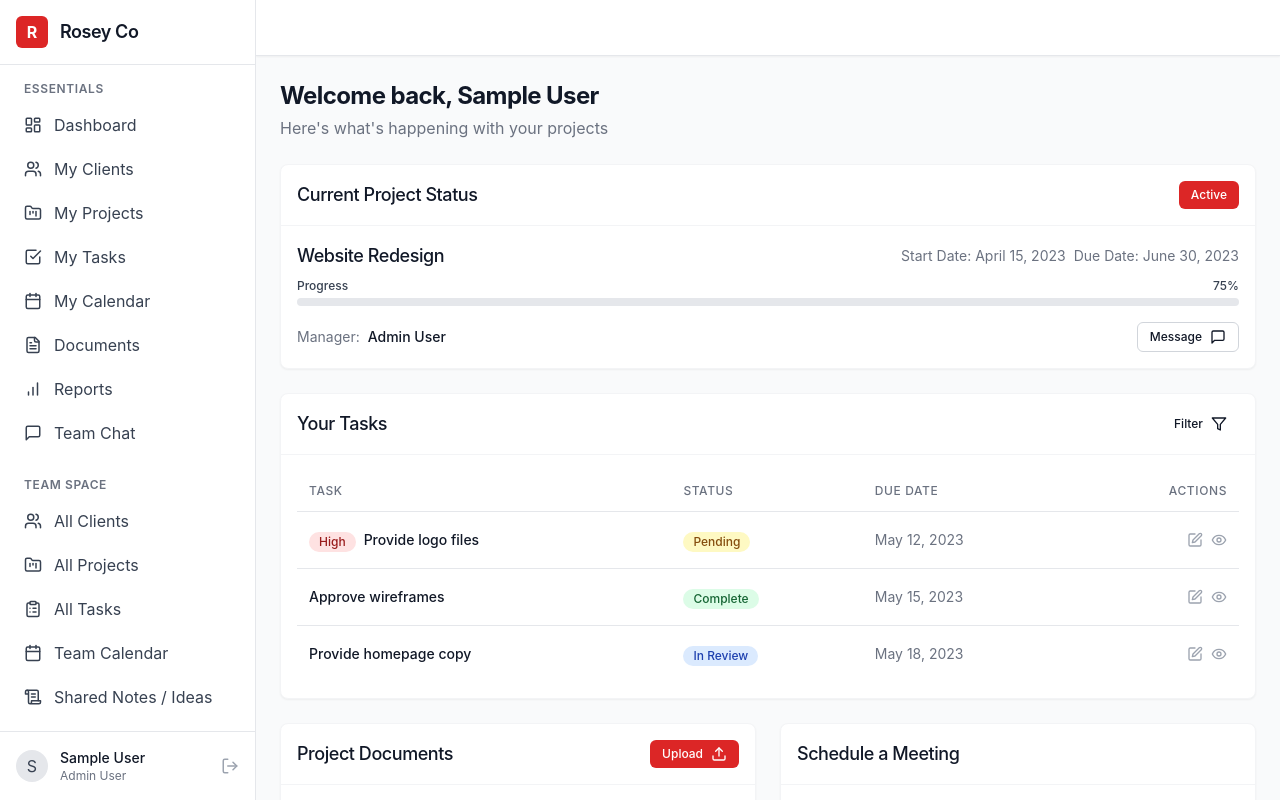
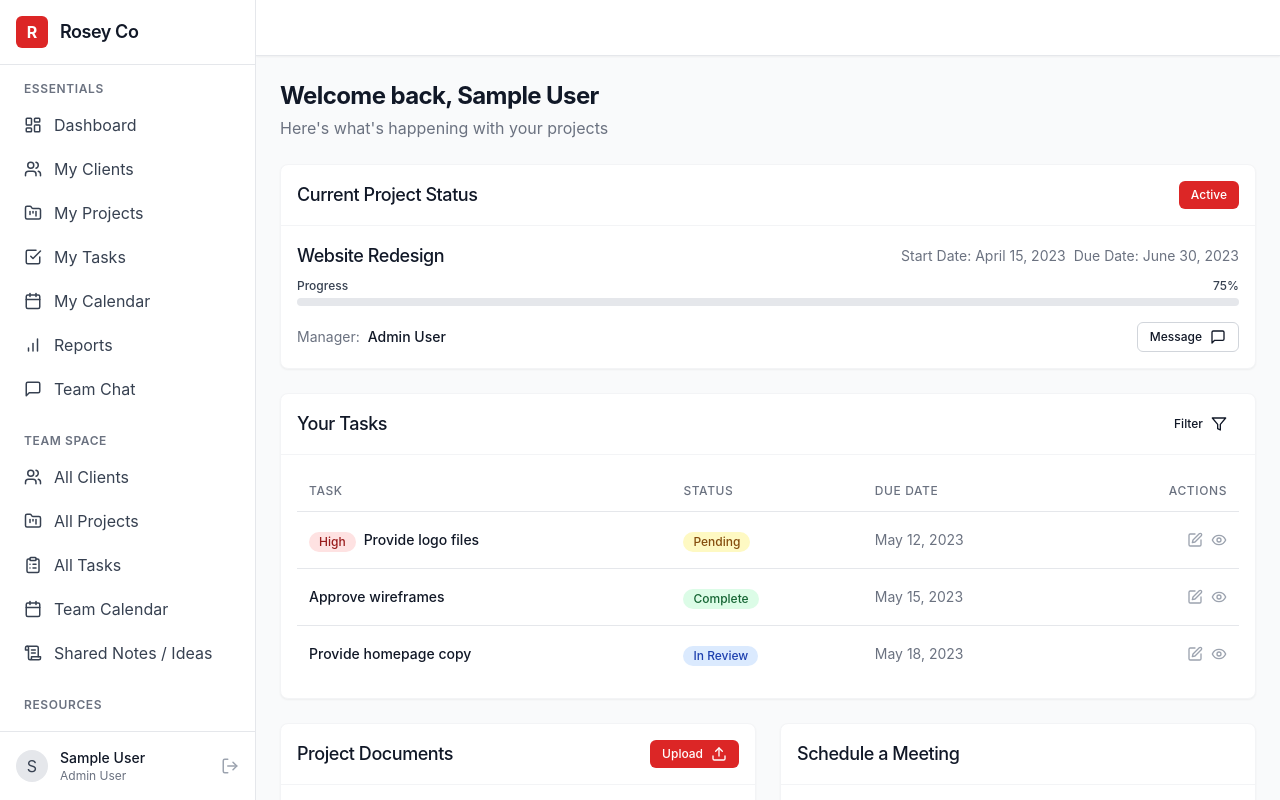
Before and after one commit to RoseyCoUk/Workspace, a React (Vite) app: page /dashboard in a window 1280 px wide. Built offline with nearby package versions, Linux system fonts and the light colour scheme; sample sign-in values are in the browser's storage.

Commit message:
Update Navigation and Merge Documents

```diff
--- a/src/App.tsx
+++ b/src/App.tsx
@@ -16,7 +16,6 @@ import Reports from './pages/admin/Reports';
 import SharedNotes from './pages/admin/SharedNotes';
 import Calendar from './pages/admin/Calendar';
 import MyCalendar from './pages/admin/MyCalendar';
-import Documents from './pages/admin/Documents';
 import AllProjects from './pages/admin/AllProjects';
 import MyProjects from './pages/admin/Projects';
 import MyTasks from './pages/admin/MyTasks';
@@ -35,7 +34,6 @@ function App() {
             <Route path="projects" element={<div>My Projects</div>} />
             <Route path="tasks" element={<div>Tasks</div>} />
             <Route path="deliverables" element={<div>Deliverables</div>} />
-            <Route path="documents" element={<div>Documents</div>} />
             <Route path="meetings" element={<div>Meetings</div>} />
             <Route path="messages" element={<div>Messages</div>} />
             <Route path="forms" element={<div>Forms & Requests</div>} />
@@ -53,7 +51,6 @@ function App() {
             <Route path="tasks" element={<MyTasks />} />
             <Route path="my-calendar" element={<MyCalendar />} />
             <Route path="calendar" element={<Calendar />} />
-            <Route path="documents" element={<Documents />} />
             <Route path="reports" element={<Reports />} />
             <Route path="chat" element={<TeamChat />} />
             <Route path="all-clients" element={<AllClients />} />
--- a/src/components/layout/Sidebar.tsx
+++ b/src/components/layout/Sidebar.tsx
@@ -1,6 +1,6 @@
 import React from 'react';
 import { Link, useLocation } from 'react-router-dom';
-import { LayoutDashboard, Users, FolderKanban, Calendar, FileText, BarChart, MessageSquare, ClipboardList, BookOpen, PenTool as Tool, KeyRound, Settings, LogOut, User, Bell, HelpCircle, FileBox, ScrollText, CheckSquare } from 'lucide-react';
+import { LayoutDashboard, Users, FolderKanban, Calendar, BarChart, MessageSquare, ClipboardList, BookOpen, PenTool as Tool, KeyRound, Settings, LogOut, User, Bell, HelpCircle, FileBox, ScrollText, CheckSquare } from 'lucide-react';
 import { useAuth } from '../../context/AuthContext';
 
 interface SidebarLinkProps {
@@ -99,12 +99,6 @@ const Sidebar: React.FC = () => {
                 icon={<Calendar size={18} />}
                 label="My Calendar"
                 active={location.pathname === '/admin/my-calendar'}
-              />
-              <SidebarLink
-                to="/admin/documents"
-                icon={<FileText size={18} />}
-                label="Documents"
-                active={location.pathname === '/admin/documents'}
               />
               <SidebarLink
                 to="/admin/reports"
@@ -208,12 +202,6 @@ const Sidebar: React.FC = () => {
                 active={location.pathname === '/deliverables'}
               />
               <SidebarLink
-                to="/documents"
-                icon={<FileText size={18} />}
-                label="Documents"
-                active={location.pathname === '/documents'}
-              />
-              <SidebarLink
                 to="/meetings"
                 icon={<Calendar size={18} />}
                 label="Meetings"
```
